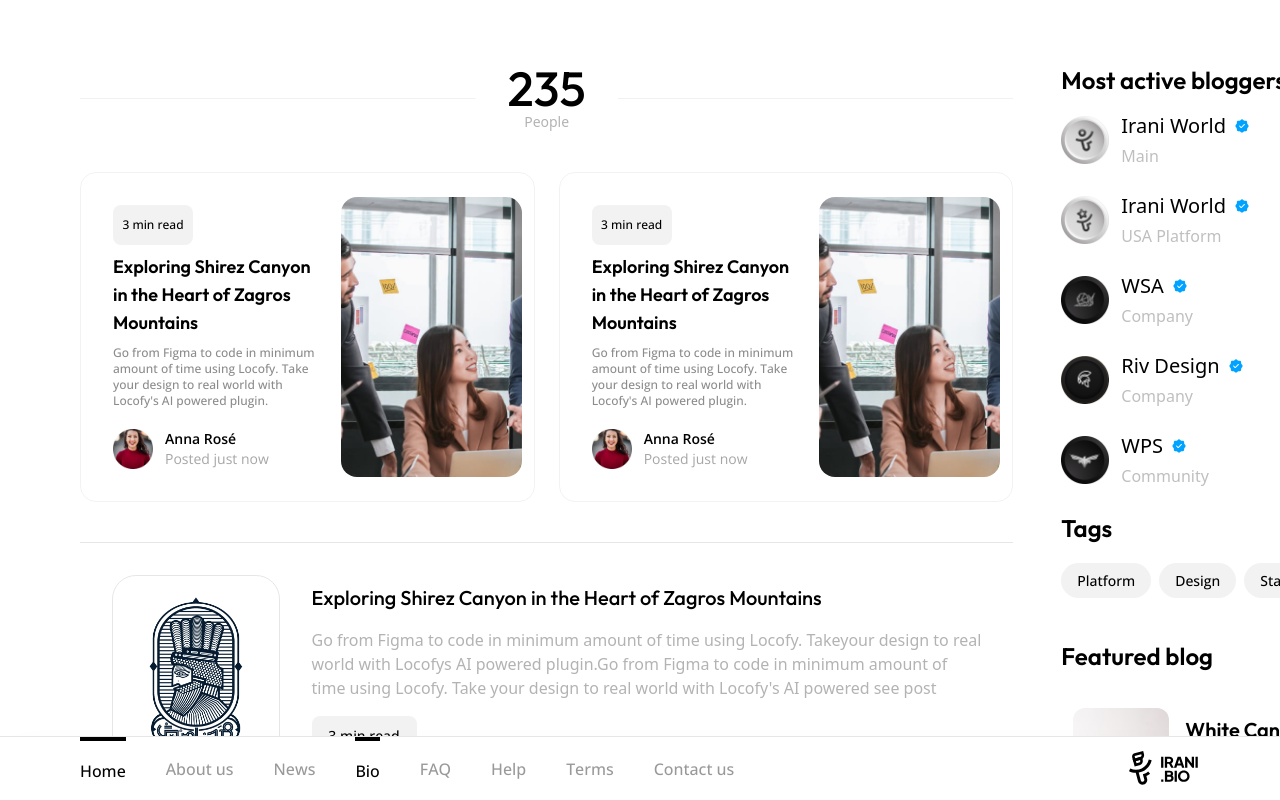
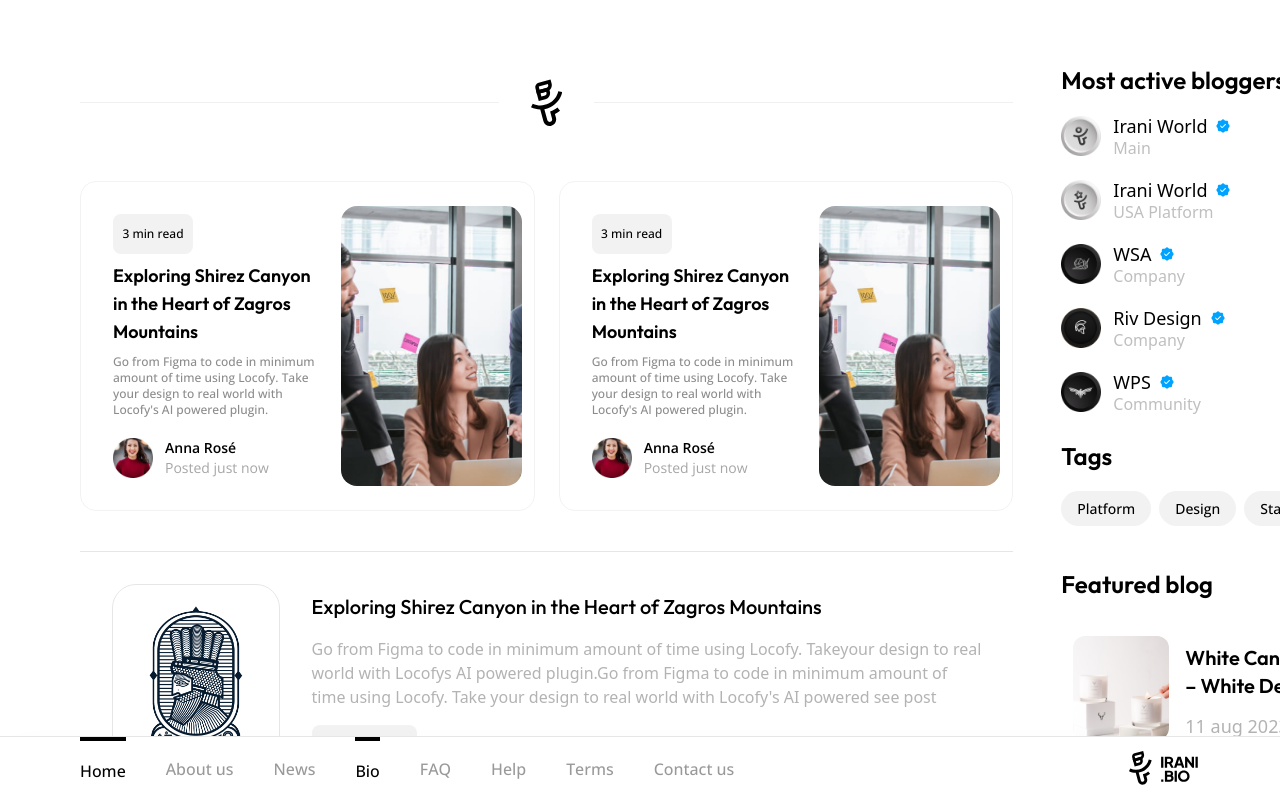
Before and after one commit to MiladDevarts/irani-world, a Next.js app: page /bio in a window 1280 px wide. Built offline with nearby package versions, Linux system fonts and the light colour scheme.

Commit message:
fix: add bio logo on bio page

```diff
--- a/app/bio/page.tsx
+++ b/app/bio/page.tsx
@@ -34,12 +34,33 @@ const page = () => {
                 stroke="#E6E6E6"
               />
             </svg>
-            <div className="flex flex-col items-center">
-              <span className="text-5xl font-outfit font-medium text-black">
-                235
-              </span>
-              <span className="text-white-shade-8 text-sm">People</span>
-            </div>
+            <svg
+              width="51"
+              height="77"
+              viewBox="0 0 51 77"
+              fill="none"
+              xmlns="http://www.w3.org/2000/svg"
+            >
+              <path
+                fill-rule="evenodd"
+                clip-rule="evenodd"
+                d="M38.9397 32.0138C41.6965 28.5042 43.6202 24.4162 44.5662 20.0571L51 21.449C49.8432 26.7794 47.4906 31.7785 44.1197 36.07C40.7484 40.3616 36.4463 43.8339 31.537 46.2257C28.4592 47.7253 25.1929 48.7757 21.8381 49.354L26.6542 67.2998C27.2301 69.4461 29.4395 70.7197 31.5889 70.1446C33.7384 69.5695 35.014 67.3635 34.4381 65.2172L32.8857 59.4322C32.8829 59.4332 32.8801 59.4338 32.8773 59.4344L32.6891 58.6995L31.5594 54.4901L31.6073 54.4772L31.2459 53.0668C35.6415 51.9439 39.7194 49.8252 43.1628 46.8746L47.4499 51.8626C44.9207 54.0296 42.112 55.8296 39.107 57.2194L40.7969 63.5161C42.3138 69.1686 38.954 74.9787 33.2927 76.4934C27.6315 78.0081 21.8125 74.6535 20.2955 69.001L15.1629 49.8751C9.91051 49.7979 4.7356 48.5777 0 46.2967L2.86022 40.3767C6.88363 42.3145 11.2948 43.3163 15.7619 43.3062C20.229 43.2962 24.6356 42.2747 28.6502 40.3189C32.6649 38.3629 36.1829 35.5234 38.9397 32.0138Z"
+                fill="black"
+              />
+              <path
+                fill-rule="evenodd"
+                clip-rule="evenodd"
+                d="M8.2124 19.1127L29.031 13.4814L30.8599 20.372C32.3245 25.8899 29.0807 31.5618 23.6146 33.0404L12.6933 35.9944L8.2124 19.1127ZM15.5689 23.4002L16.9406 28.5681L23.0838 26.9064C24.7802 26.4476 25.7869 24.6874 25.3324 22.9749L24.7837 20.9077L15.5689 23.4002Z"
+                fill="black"
+              />
+              <path
+                fill-rule="evenodd"
+                clip-rule="evenodd"
+                d="M7.2073 15.3233C6.14669 11.3275 8.49571 7.22034 12.454 6.14967L31.9074 0.887695L33.6756 7.54899C35.1906 13.2573 31.8349 19.1247 26.1803 20.6542L9.79848 25.0853L7.2073 15.3233ZM12.6434 12.3758L14.0458 17.6591L25.3083 14.6126C27.3817 14.0518 28.6121 11.9005 28.0565 9.80739L27.6601 8.31399L12.6434 12.3758Z"
+                fill="black"
+              />
+            </svg>
+
             <svg
               width="685"
               height="1"
@@ -148,7 +169,7 @@ const page = () => {
               <h3 className="text-2xl font-outfit font-semibold text-black mb-4">
                 Most active bloggers
               </h3>
-              <div className="flex flex-col gap-y-6">
+              <div className="flex flex-col gap-y-4">
                 <ActiveBlogger
                   icon={"/images/bloggers/irani-world.png"}
                   title={"Irani World"}
@@ -201,7 +222,9 @@ const page = () => {
                       White Candle Black
                       <br />– White Deer Anons
                     </span>
-                    <span className="font-medium text-white-shade-8 text-lg">11 aug 2023</span>
+                    <span className="font-medium text-white-shade-8 text-lg">
+                      11 aug 2023
+                    </span>
                   </div>
                 </div>
               </div>
--- a/app/news/page.tsx
+++ b/app/news/page.tsx
@@ -111,7 +111,7 @@ const page = () => {
               <h3 className="text-2xl font-outfit font-semibold text-black mb-4">
                 Most active bloggers
               </h3>
-              <div className="flex flex-col gap-y-6">
+              <div className="flex flex-col gap-y-4">
                 <ActiveBlogger
                   icon={"/images/bloggers/irani-world.png"}
                   title={"Irani World"}
@@ -119,7 +119,7 @@ const page = () => {
                 />
                 <ActiveBlogger
                   icon={"/images/bloggers/irani-usa.png"}
-                  title={"Irani World"}
+                  title={"Irani USA"}
                   role={"USA Platform"}
                 />
                 <ActiveBlogger
--- a/components/Sidebar/ActiveBlogger.tsx
+++ b/components/Sidebar/ActiveBlogger.tsx
@@ -11,13 +11,13 @@ interface ActiveBlogger {
 const ActiveBlogger: React.FC<ActiveBlogger> = (props) => {
   return (
     <div className="flex items-center gap-x-3">
-      <Image src={props.icon} className="w-12" width={40} height={40} alt="" />
-      <div className="flex flex-col gap-y-1">
-        <span className="flex items-center gap-x-2 text-black text-xl">
+      <Image src={props.icon} className="w-10" width={40} height={40} alt="" />
+      <div className="flex flex-col">
+        <span className="flex items-center gap-x-2 text-black text-lg">
           {props.title}
           <Verified />
         </span>
-        <span className="text-white-shade-7 font-medium">{props.role}</span>
+        <span className="text-white-shade-7 font-medium -mt-1">{props.role}</span>
       </div>
     </div>
   );
```
